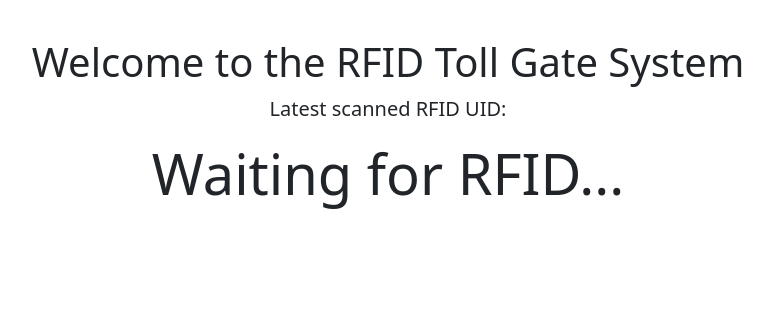
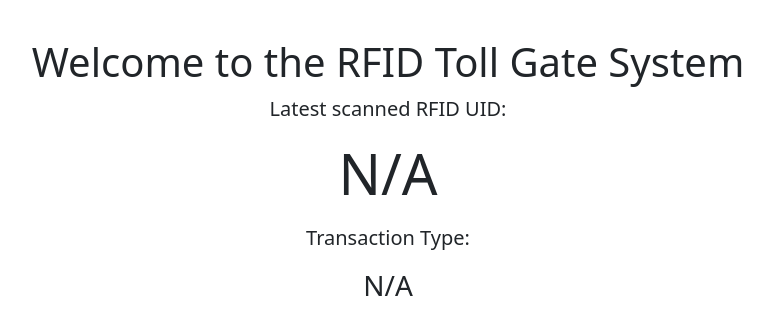
Before and after one commit to KennyNeutron/RFID_Toll_Gate, a Flask app: page / in a window 1280 px wide. Shown: the part 56-391 px from the top of the page, without its empty margins (252-1025 px from the left). Run offline with Flask 3, Linux system fonts and the light colour scheme.

Commit message:
modified the main.py which can now display successfully the transaction made (no logs yet)

```diff
--- a/main.py
+++ b/main.py
@@ -16,11 +16,17 @@ def read_rfid():
         ser = serial.Serial(SERIAL_PORT, BAUD_RATE)
         while True:
             line = ser.readline().decode('utf-8').strip()
-            if line.startswith("Card UID:"):
-                uid_match = re.search(r'Card UID:\s*(.*)', line)
-                if uid_match:
-                    latest_uid = uid_match.group(1)
-                    print("Extracted UID:", latest_uid)
+            if line.startswith("Role:"):
+                try:
+                    role = int(line.split(":")[1].strip())
+                    uid_line = ser.readline().decode('utf-8').strip()
+                    if uid_line.startswith("UID:"):
+                        uid = uid_line.split(":")[1].strip()
+                        latest_uid = f"{uid} {role}"
+                        print("Extracted UID & Role:", latest_uid)
+                except Exception as e:
+                    print("[Parse Error]", e)
+
     except Exception as e:
         latest_uid = f"Serial error: {e}"
         print("[ERROR]", e)
@@ -34,7 +40,14 @@ def index():
 
 @app.route('/uid')
 def get_uid():
-    return jsonify(uid=latest_uid)
+    try:
+        uid, role = latest_uid.strip().split()
+        role = int(role)
+        transaction = "Entry" if role == 1 else "Exit" if role == 2 else "Unknown"
+        return jsonify(rfid=uid, transaction_type=transaction)
+    except Exception:
+        return jsonify(rfid="N/A", transaction_type="N/A")
+
 
 
 
--- a/templates/index.html
+++ b/templates/index.html
@@ -4,7 +4,9 @@
   <div class="text-center">
     <h1 class="mt-4">Welcome to the RFID Toll Gate System</h1>
     <p class="lead">Latest scanned RFID UID:</p>
-    <h2 class="display-4" id="uid">Loading...</h2>
+    <h2 class="display-4" id="rfid">Loading...</h2>
+    <p class="lead mt-3">Transaction Type:</p>
+    <h3 id="transaction">Loading...</h3>
   </div>
 
   <script>
@@ -12,10 +14,12 @@
       fetch('/uid')
         .then(response => response.json())
         .then(data => {
-          document.getElementById('uid').textContent = data.uid;
+          document.getElementById('rfid').textContent = data.rfid;
+          document.getElementById('transaction').textContent = data.transaction_type;
         })
         .catch(() => {
-          document.getElementById('uid').textContent = "Error reading UID";
+          document.getElementById('rfid').textContent = "Error";
+          document.getElementById('transaction').textContent = "Error";
         });
     }
 
```
Also changed, not shown: 1 other file.
